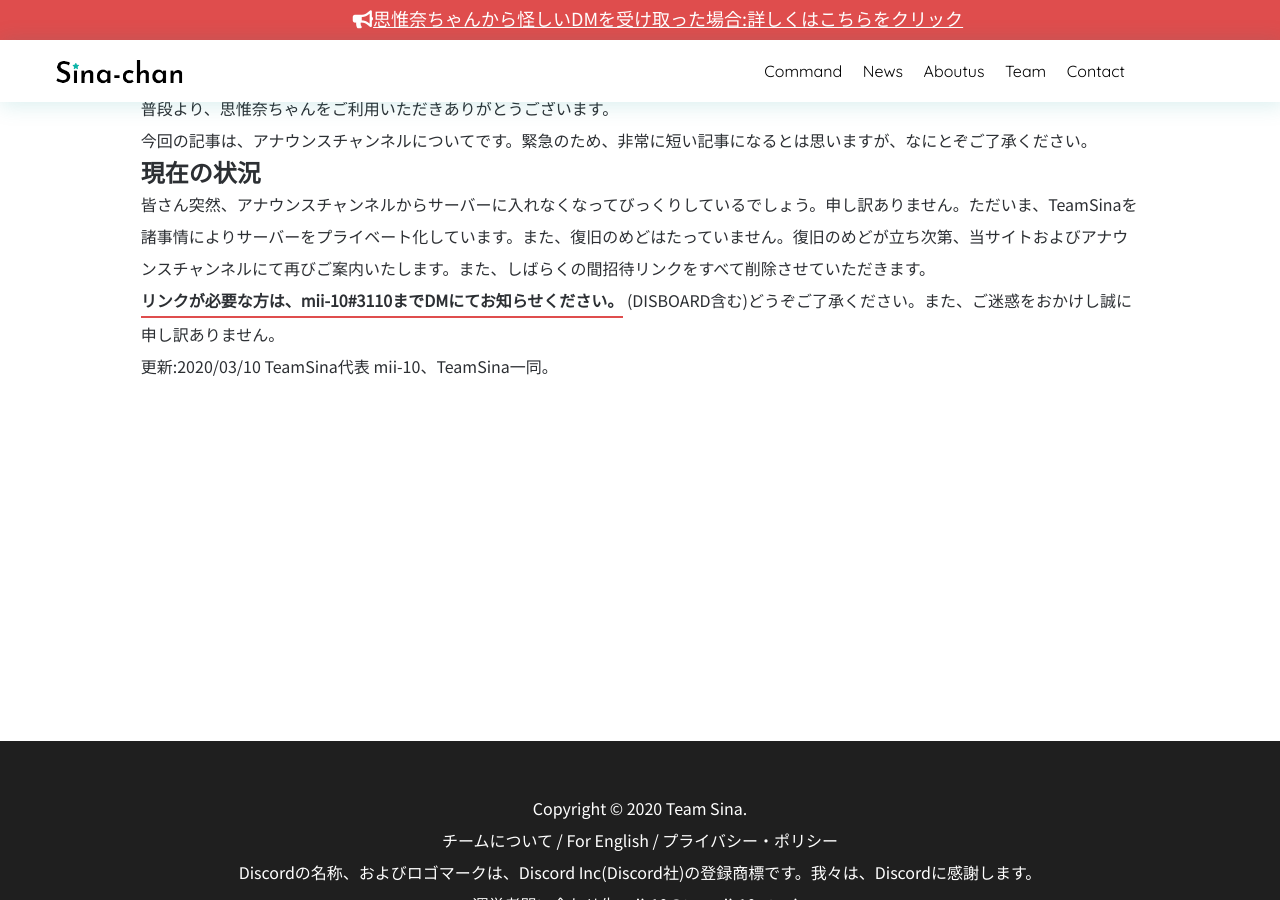
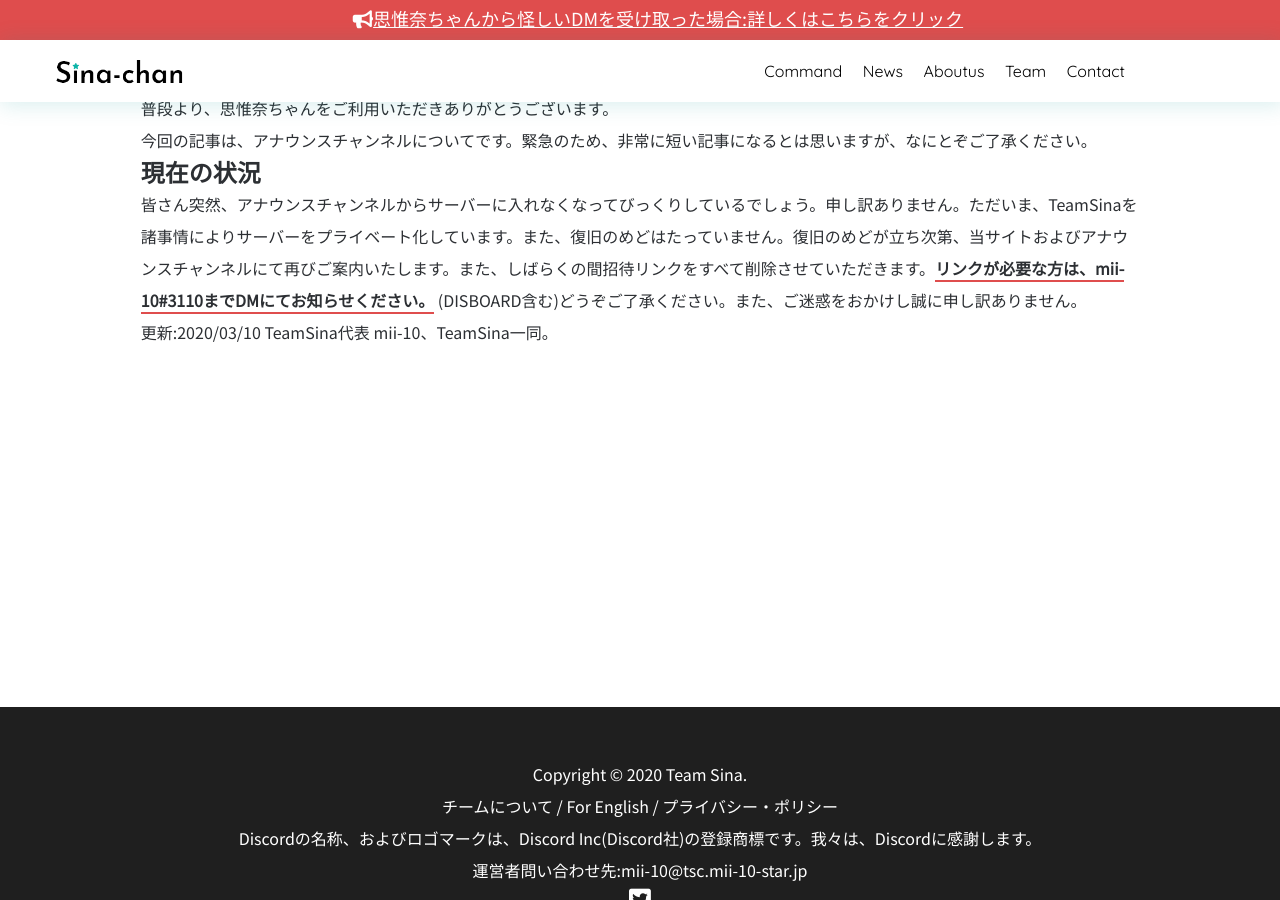
Before and after one commit to SinaKitagami/sinakitagami.github.io, a Jekyll site: the page built from _posts/NEWS/2020-03-06-newsserverdown.md, in a window 1280 px wide and 900 px high, scrolled down 386 px. Built offline with Jekyll 4.4.1, drawn with Linux system fonts in a browser that asks for light colours; nearby versions of some CDN libraries.

Commit message:
Update main.scss

```diff
--- a/assets/css/main.scss
+++ b/assets/css/main.scss
@@ -480,7 +480,5 @@ ul{
 }
 
 strong{
-  display: inline-block;
-  margin-bottom: auto;
   border-bottom: 2px solid #df4d4d;
 }
```
